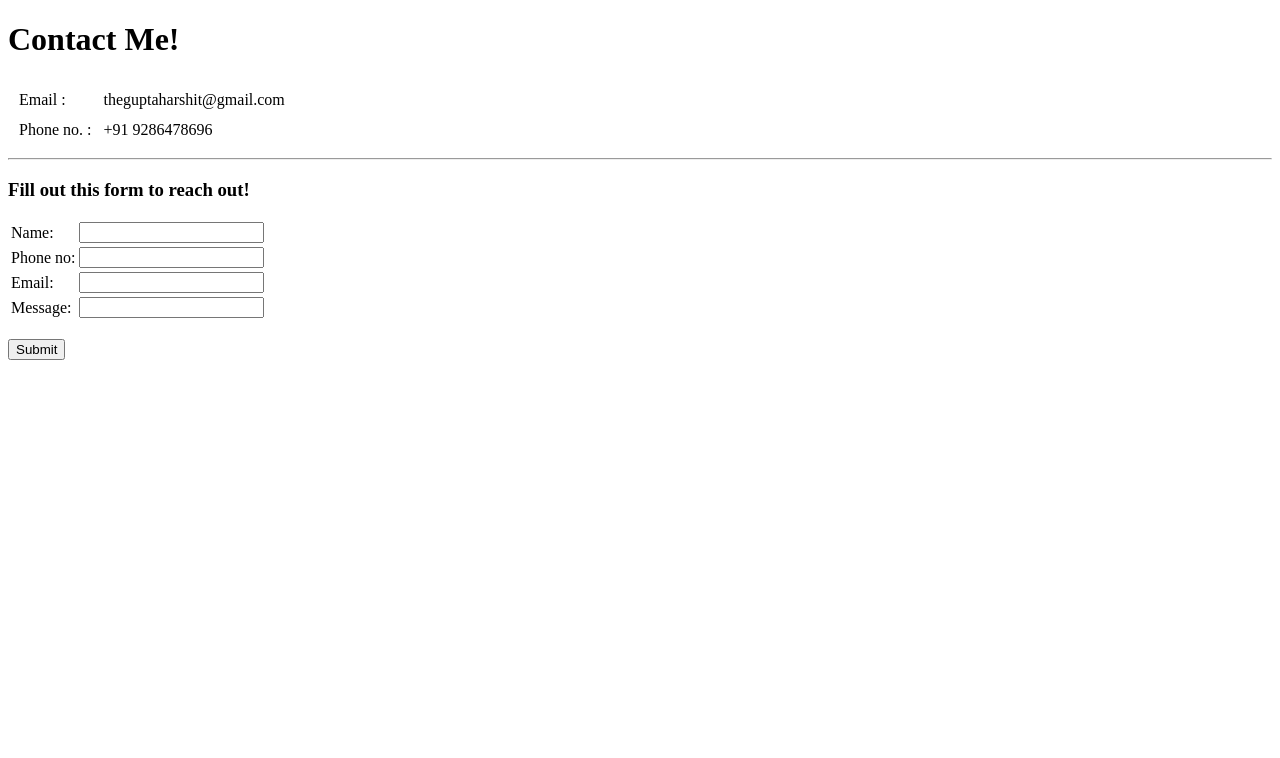
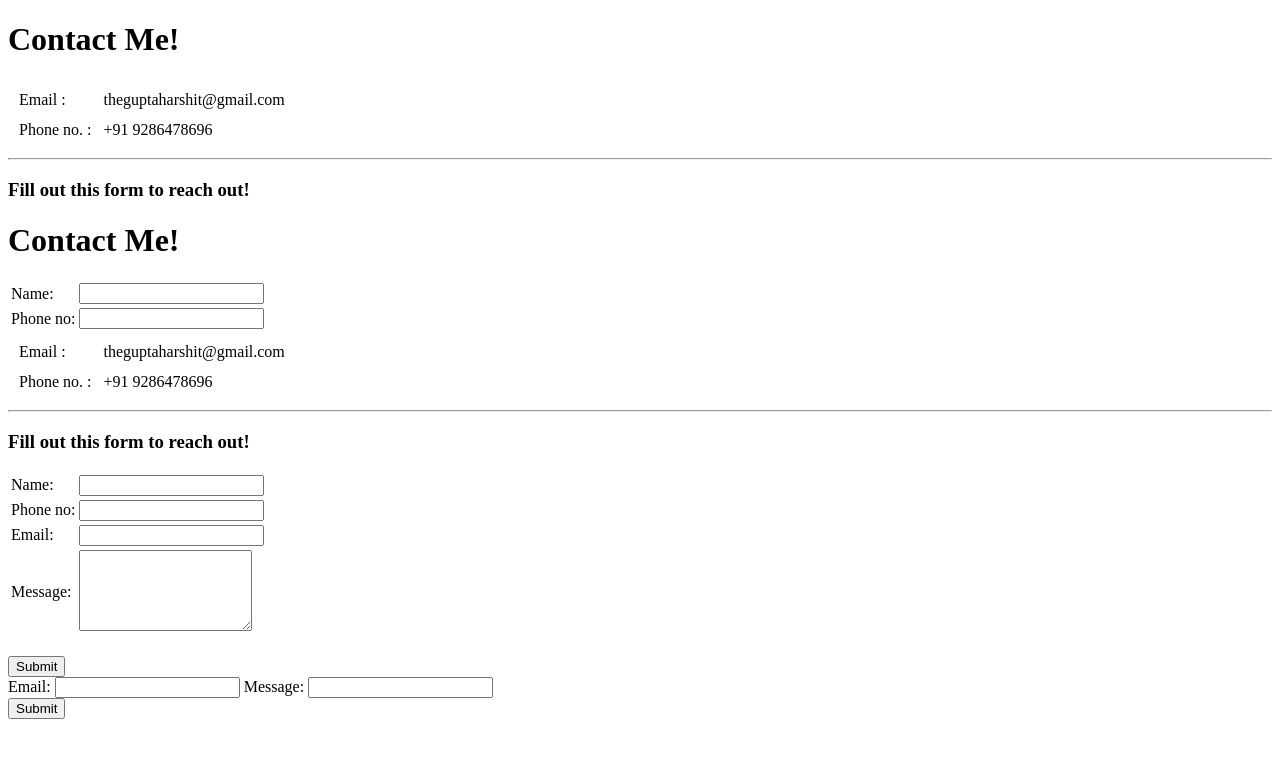
Before and after one commit to theguptaharshit/cv, a plain HTML site: page contact.html in a window 1280 px wide. Drawn offline with Linux system fonts and the light colour scheme.

Commit message:
Update contact.html and made submit to email

```diff
--- a/contact.html
+++ b/contact.html
@@ -29,7 +29,52 @@
             </tr>
             <tr>
                 <td><label for="">Phone no:</label></td>
+                <td><input type="number"></td><!DOCTYPE html>
+<html lang="en">
+<head>
+    <meta charset="UTF-8">
+    <meta name="viewport" content="width=device-width, initial-scale=1.0">
+    <title>Contact page</title>
+</head>
+<body>
+    <h1>Contact Me!</h1>
+    <table cellspacing = 10>
+        <tr>
+            <td>Email :</td>
+            <td>theguptaharshit@gmail.com</td>
+        </tr>
+        <tr>
+            <td>
+                Phone no. :
+            </td>
+            <td>+91 9286478696</td>
+        </tr>
+    </table>
+    <hr>
+    <h3>Fill out this form to reach out!</h3>
+    <form action="mailto:theguptaharshit@gmail.com" method="post">
+        <table>
+            <tr>
+                <td><label>Name:</label></td>
+                <td><input type="text"><br></td>
+            </tr>
+            <tr>
+                <td><label for="">Phone no:</label></td>
                 <td><input type="number"></td>
+            </tr>
+            <tr>
+                <td><label for="">Email:</label></td>
+                <td><input type="email"></td>
+            </tr>
+            <tr>
+                <td><label for="">Message:</label></td>
+                <td><textarea name="" id="" cols="19" rows="5"></textarea></td>
+            </tr>
+        </table><br>
+        <input type="submit" name="" id="">
+    </form>
+</body>
+</html>
             </tr>
             <tr>
                 <td><label for="">Email:</label></td>
```
